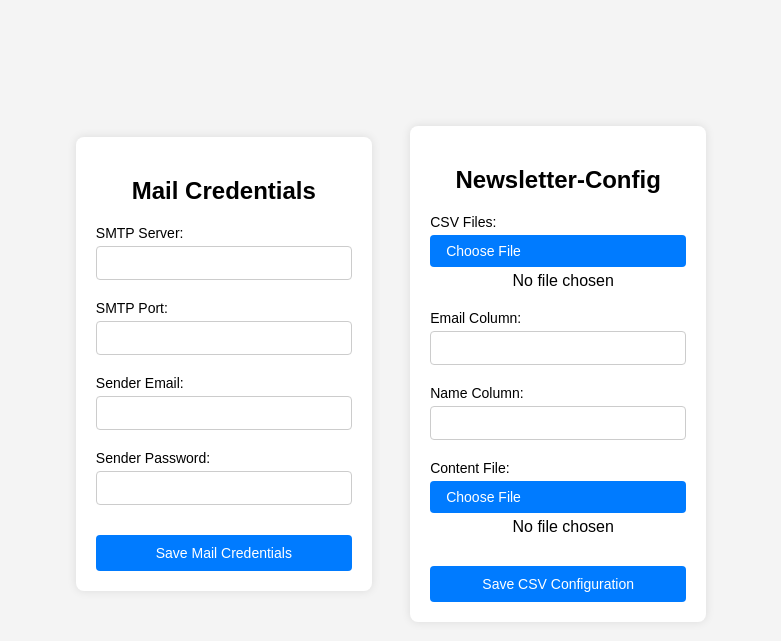
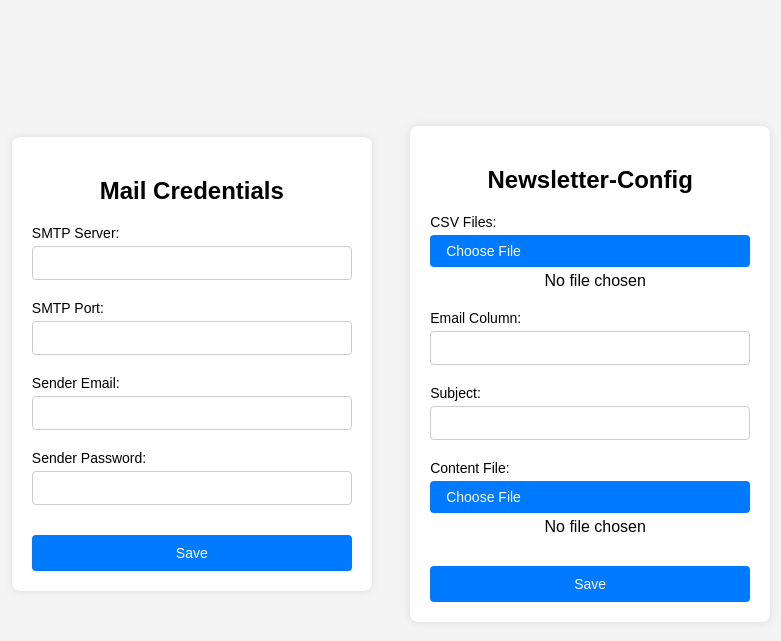
Before and after one commit to stevan06v/mail-eagle-newsletter, a Flask app: page / in a window 1280 px wide. Shown: the part 46-687 px from the top of the page, without its empty margins (249-1030 px from the left). Run offline with Flask 3, Linux system fonts and the light colour scheme; the visitor is signed in with stand-in values (Sample User, id 1).

Commit message:
feat: chnages

```diff
--- a/templates/admin.html
+++ b/templates/admin.html
@@ -44,7 +44,7 @@
         }
 
         .form-container {
-            width: 20%;
+            width: 25%;
             max-width: 600px;
             padding: 20px;
             background-color: #fff;
@@ -168,7 +168,7 @@
             <label for="sender_password">Sender Password:</label>
             <input type="password" id="sender_password" name="sender_password" required>
         </div>
-        <input type="submit" value="Save Mail Credentials">
+        <input type="submit" value="Save">
     </form>
 </div>
 
@@ -188,8 +188,8 @@
             <input type="email" id="email_column" name="email_column" required>
         </div>
         <div class="form-group">
-            <label for="name_column">Name Column:</label>
-            <input type="text" id="name_column" name="name_column" required>
+            <label for="subject_column">Subject:</label>
+            <input type="text" id="subject_column" name="subject_column" required>
         </div>
         <div class="form-group">
             <label for="html_file">Content File:</label>
@@ -199,7 +199,7 @@
                 <span class="file-name html-file-name">No file chosen</span>
             </div>
         </div>
-        <input type="submit" value="Save CSV Configuration">
+        <input type="submit" value="Save">
     </form>
 </div>
 
```
Also changed, not shown: templates/admin-overview.html (added).
